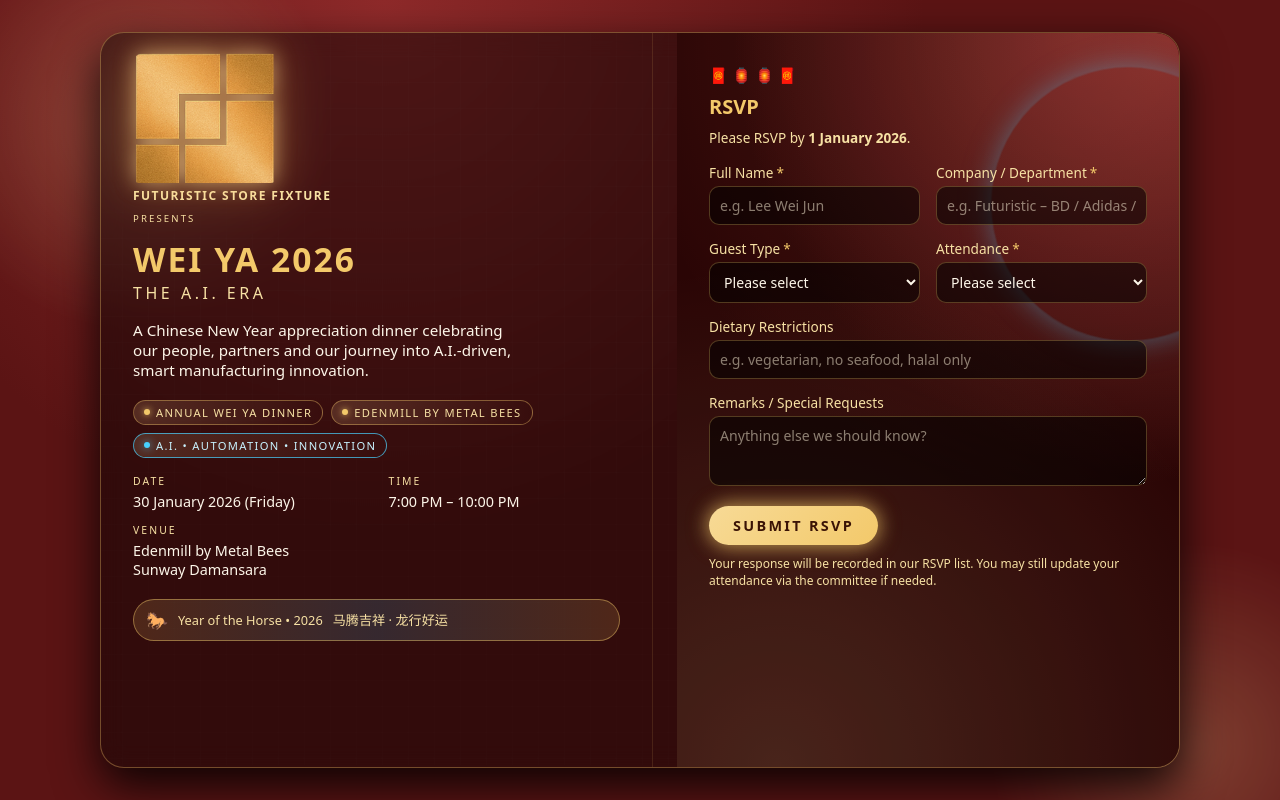
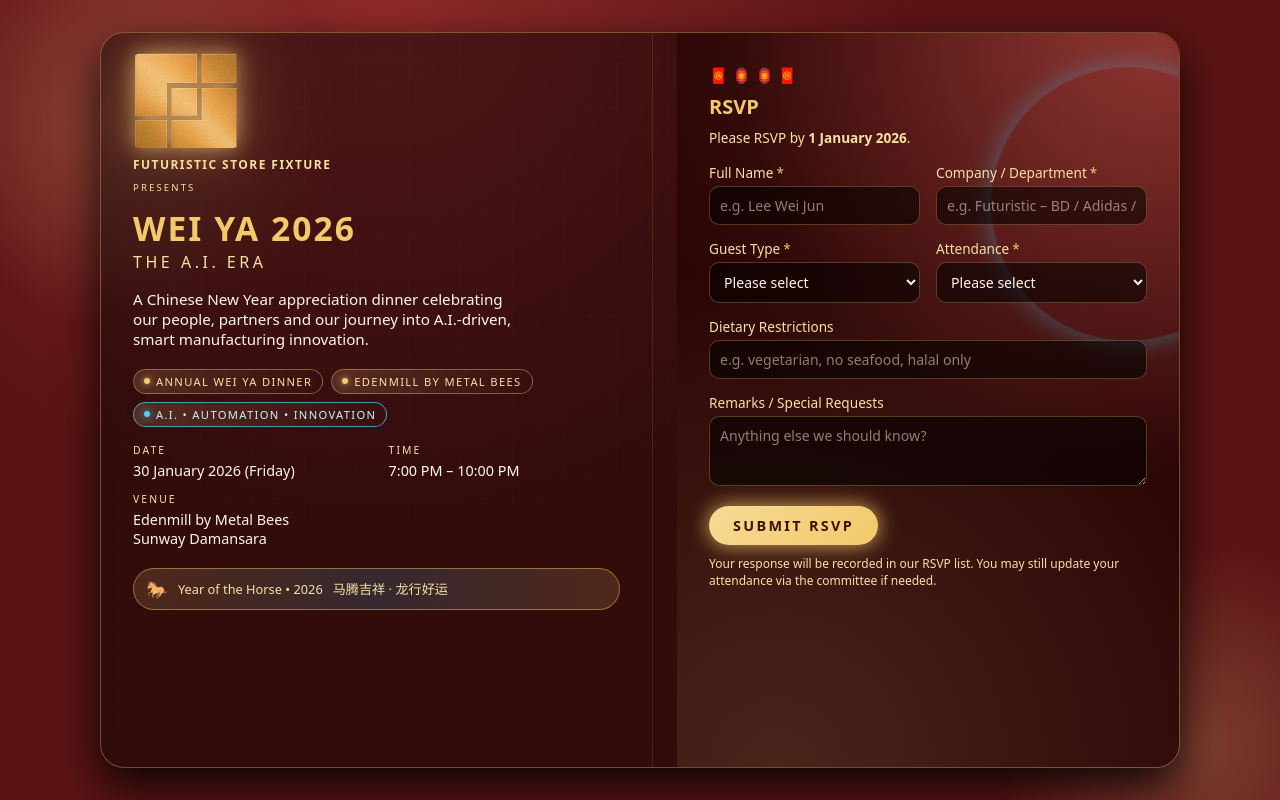
Before and after one commit to Vilitlau/weiya-2026-rsvp, a plain HTML site: page index.html in a window 1280 px wide. Drawn offline with Linux system fonts and the light colour scheme.

Commit message:
Update index.html

```diff
--- a/index.html
+++ b/index.html
@@ -187,9 +187,9 @@
 
     /* GOLD LOGO – larger now */
     .logo-img {
-   max-height: 130px;
+   max-height: 95px;
   width: auto;
-  margin-bottom: 4px;        /* reduce bottom spacing */
+  margin-bottom: 8px;        /* reduce bottom spacing */
   margin-top: -12px;         /* pull logo upward */
   display: block;
   border-radius: 6px;
```
